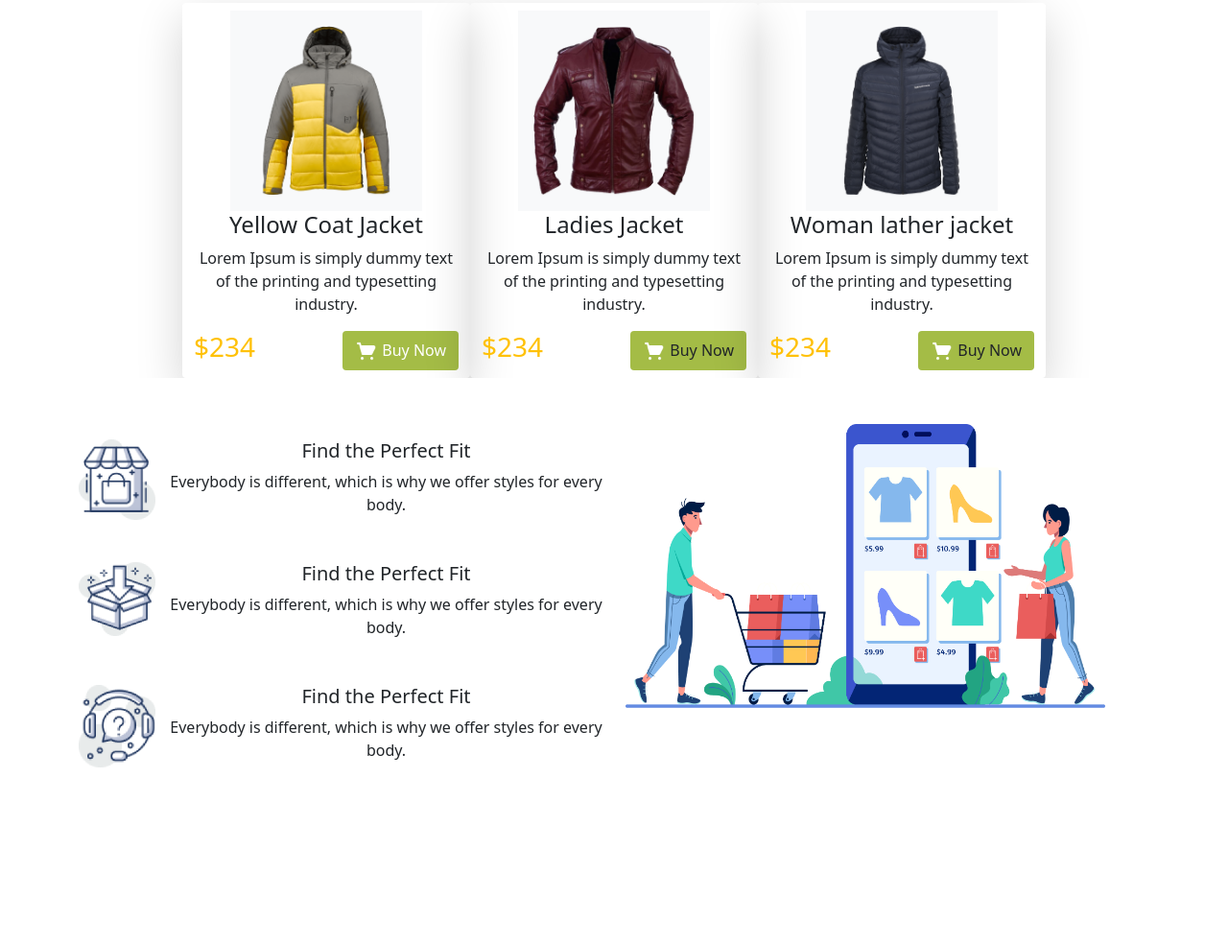
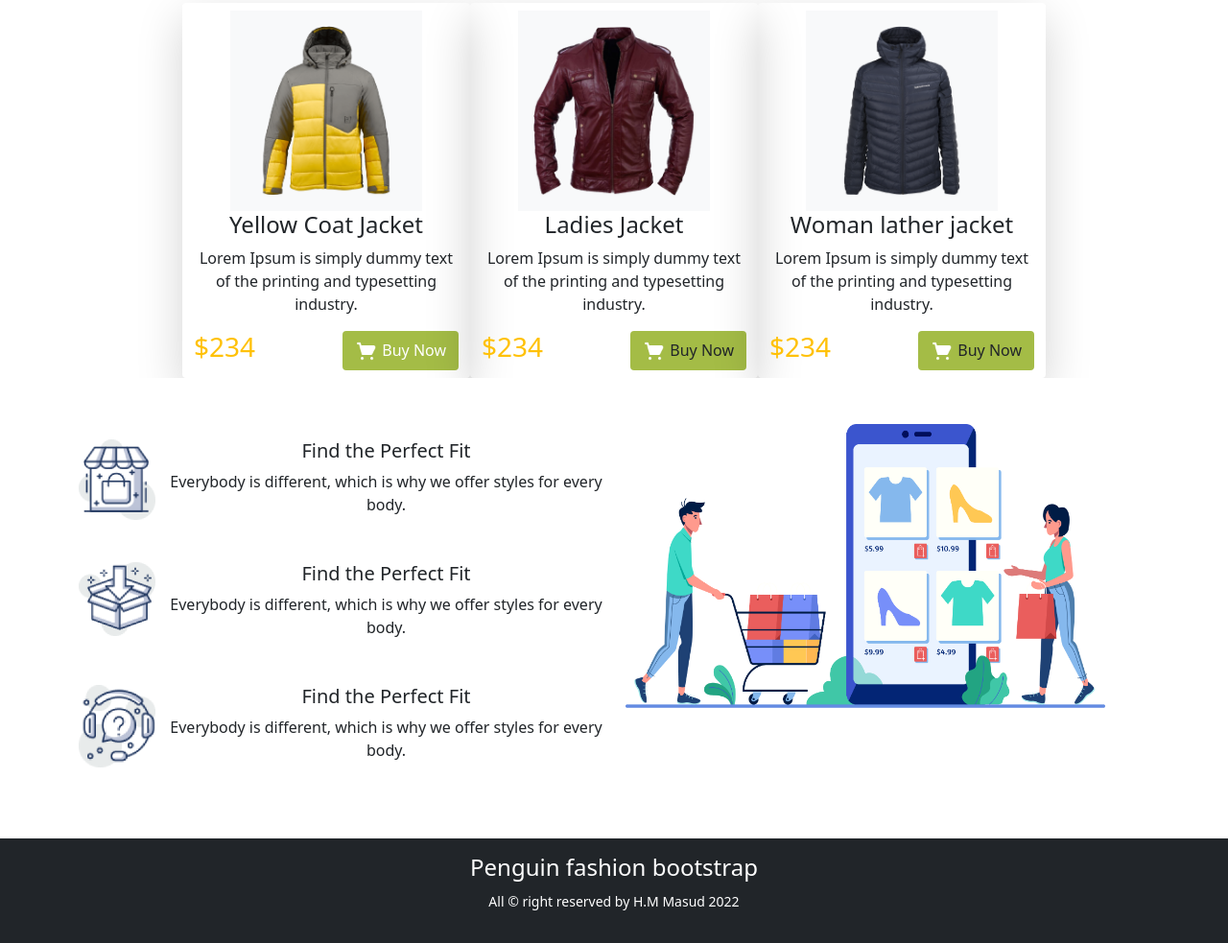
Before and after one commit to H-M-Masud/penguin-fashion-bootstrap, a plain HTML site: page index.html in a window 1280 px wide. Shown: the part 1297-2280 px from the top of the page at 96% size. Before the commit the page ends 2171 px from the top, so only its background shows below. Drawn offline with Linux system fonts and the light colour scheme.

Commit message:
footer added

```diff
--- a/index.html
+++ b/index.html
@@ -211,8 +211,9 @@
             </section>
           </div>
         </main>
-        <footer>
-
+        <footer class="bg-dark text-center text-white py-3">
+          <h4>Penguin fashion bootstrap</h4>
+          <p><small>All &copy; right reserved by H.M Masud 2022</small></p>
         </footer>
     </div>
 
```
